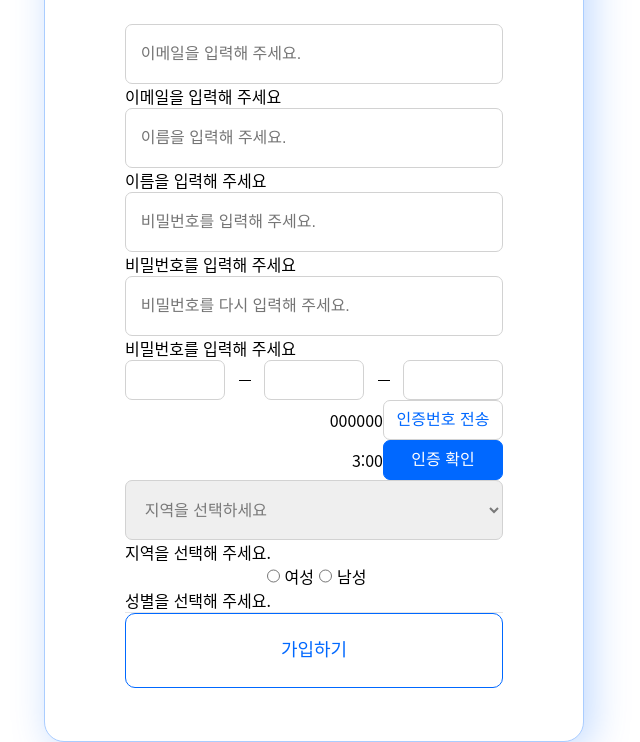
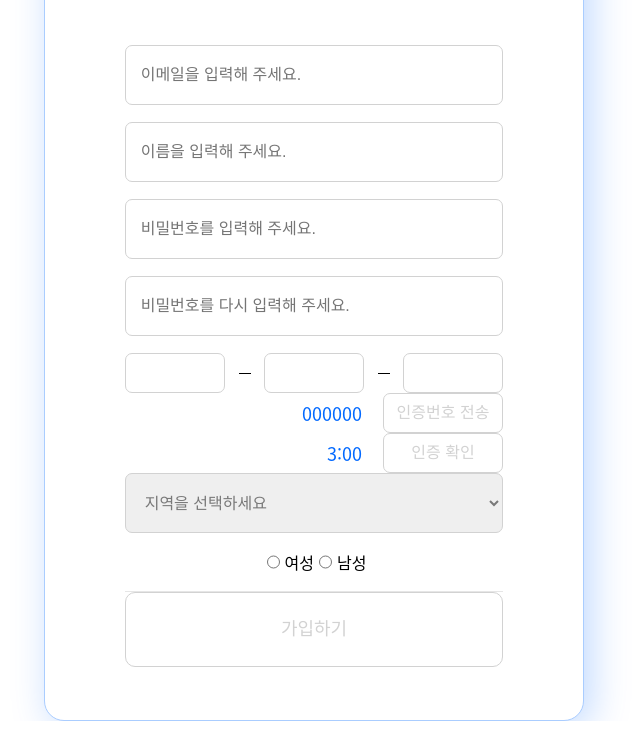
Before and after one commit to ohjiae/codecamp, a plain HTML site: page precamp/class/final/final.html in a window 1280 px wide. Shown: the part 120-862 px from the top of the page, without its empty margins (326-966 px from the left). After the commit the page ends 841 px from the top, so only its background shows below. Drawn offline with Linux system fonts and the light colour scheme.

Commit message:
:lipstick: Update css

```diff
--- a/precamp/class/final/final.css
+++ b/precamp/class/final/final.css
@@ -12,7 +12,7 @@ html, body {
     align-items: center;
     margin-top: 1.5%;
     margin-bottom: 1.5%;
-        font-family: 'Noto Sans CJK KR';
+    font-family: 'Noto Sans CJK KR';
     font-style: normal;
 
 }
@@ -30,6 +30,13 @@ html, body {
     padding: 0px 80px;
     font-family: 'Noto Sans CJK KR';
     font-style: normal;
+}
+
+button:disabled{
+    color: #D2D2D2;
+    background-color: white;
+    border: 1px solid #D2D2D2;
+    cursor: default;
 }
 
 .wrapper__head {
@@ -66,6 +73,12 @@ html, body {
     color: #797979;
 }
 
+.error__message {
+    text-align: center;
+    color: white;
+    font-size: 12px;
+    margin-top: 0px;
+}
 
 .auth__input {
     width: 100%;
@@ -95,7 +108,7 @@ html, body {
     align-items: center;
 }
 
-.auth__number {
+.auth__text {
     height: 27px;
     font-weight: 400;
     font-size: 18px;
@@ -106,6 +119,8 @@ html, body {
     color: #0068FF;
 }
 
+/* 얘를 또 id로 바꾸면 안됨.. id랑 class랑 따로가져가야함 */
+/* 클래스는 색깔 변환이 잘되는데 아디로하면 계속 활성화상태; 위의 비활성화 지정이 안먹힘 */
 .auth__send__btn {
     width: 120px;
     height: 40px;
@@ -118,8 +133,10 @@ html, body {
     /* identical to box height */
     text-align: center;
     color: #0068FF;
+    cursor: pointer;
     white-space: nowrap;
 }
+
 
 .auth__check {
     width: 100%;
@@ -142,6 +159,7 @@ html, body {
     text-align: center;
     color: #FFFFFF;
     white-space: nowrap;
+    cursor: pointer;
 }
 
 .area {
@@ -165,6 +183,10 @@ html, body {
     display: flex;
     flex-direction: row;
     justify-content: center;
+    font-weight: 400;
+    font-size: 16px;
+    line-height: 24px;
+    color: black;
     /* margin: 30px 0px; */
 }
 
```
